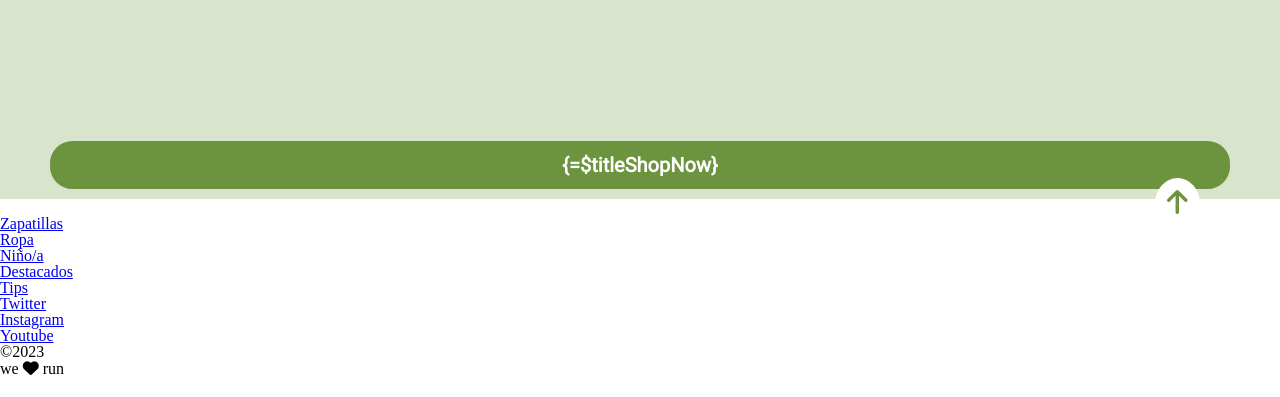
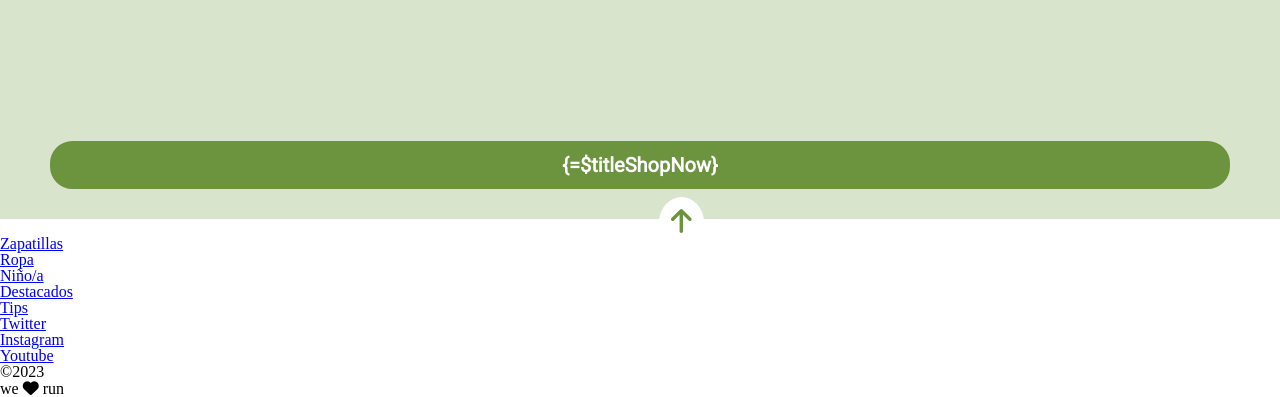
Before and after one commit to IdoiaBE/modulo-1-evaluacion-final, a website built with Vite: page src/index.html in a window 1280 px wide. Shown: the part 1573-1970 px from the top of the page. Built offline with nearby package versions, Linux system fonts and the light colour scheme; files whose address does not match are found by name.

Commit message:
campaign done

```diff
--- a/src/scss/components/_links.scss
+++ b/src/scss/components/_links.scss
@@ -27,6 +27,6 @@
   @include scrollLink();
   //margin: 0px 125px;
   position: absolute;
-  bottom: -30px;
-  right: 80px;
+  bottom: -4%;
+  right: 45%;
 }
--- a/src/scss/layout/_campaign.scss
+++ b/src/scss/layout/_campaign.scss
@@ -5,7 +5,7 @@
     grid-template-rows: 60px 180px 180px 180px;
     gap: 10px;
     text-align: center;
-    padding: 10px;
+    padding: 10px 10px 30px 10px;
     position: relative;
 
     &_title{
```
